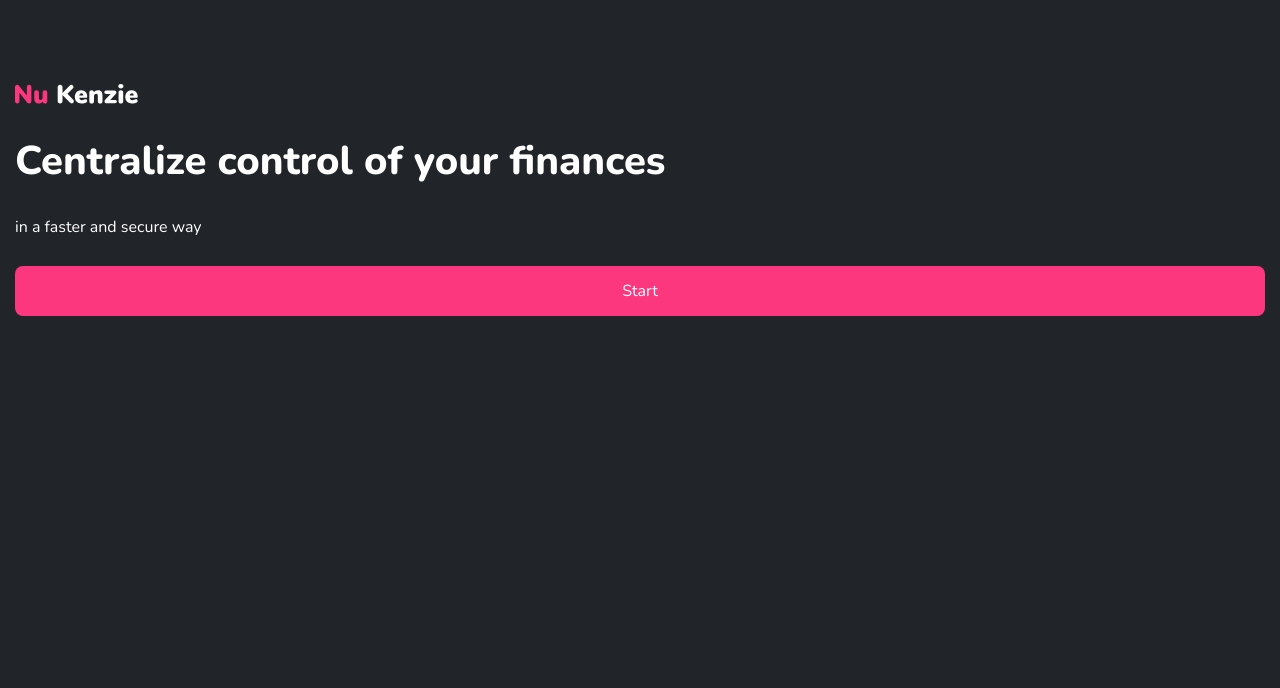
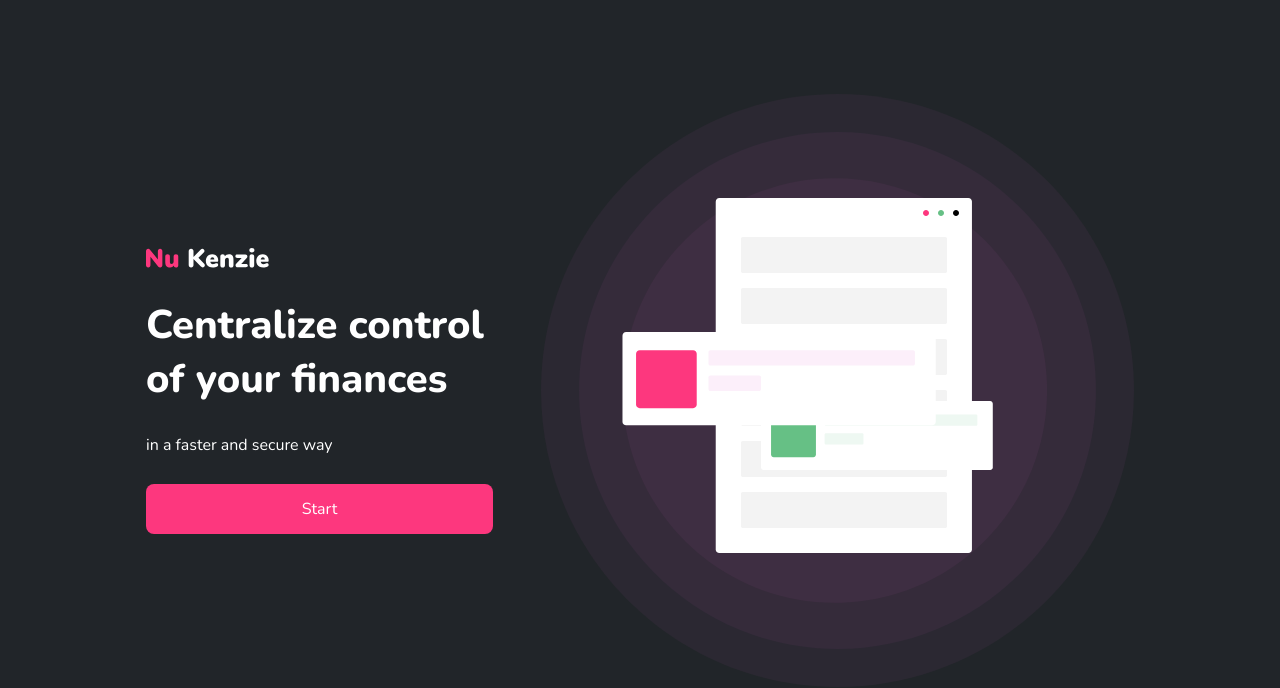
Before and after one commit to hboppe/nu_kenzie, a React (Vite) app: page / in a window 1280 px wide. Shown: the top 688 px of the page. Built offline with nearby package versions, Linux system fonts and the light colour scheme.

Commit message:
style: add media queries to landing page

```diff
--- a/src/components/LandingPage/index.jsx
+++ b/src/components/LandingPage/index.jsx
@@ -3,18 +3,19 @@ import logo from '../../assets/logo.svg';
 
 function LandingPage() {
     return (
+
+        <div className={styles.landingPage}>
             <div className={styles.landingPageContainer}>
                 <div className={styles.topContainer}>
                     <img src={logo} alt="Nu Kenzie logo" />
-
                     <h1>Centralize control of your finances</h1>
-
                     <p>in a faster and secure way</p>
 
                     <button type='button'>Start</button>
                 </div>
                 <div className={styles.bottomContainer}>
 
+                </div>
             </div>
         </div>
 
--- a/src/components/LandingPage/style.module.css
+++ b/src/components/LandingPage/style.module.css
@@ -19,7 +19,7 @@
 
 }
 
-.landingPageContainer {
+.landingPage {
     height: 100vh;
     background-color: var(--color-grey-4);
     padding: 5.25rem 0.9375rem 0;
@@ -27,11 +27,17 @@
 
 }
 
+.landingPageContainer {
+    height: 80vh;
+}
+
 .topContainer {
     color: var(--color-grey-0);
     display: flex;
     flex-direction: column;
     gap: 1.75rem;
+    max-width: 580px;
+    margin: 0 auto;
 
 }
 
@@ -61,19 +67,51 @@
     color: var(--color-grey-0);
     cursor: pointer;
     transition: .5s ease-in-out;
+
 }
 
 .topContainer > button:hover {
     background-color: var(--color-primary-2);
 }
 
-/* .bottomContainer{
+.bottomContainer{
     background-image: url('../../assets/Illustration.svg');
     background-color: transparent;
     background-size: contain;
     background-repeat: no-repeat;
     width: 100%;
-    height: 50%;
+    height: 60%;
+    margin-top: 0.9375rem;
+    background-position: center;
 
+}
 
-}  */
+@media  (min-width: 768px){
+
+    .landingPage{
+        padding-top: 5.875rem;
+    }
+
+    .landingPageContainer {
+        display: flex;
+        justify-content: center;
+        height: 593px;
+        align-items: center;
+        max-width: 988px;
+        margin: 0 auto;
+        gap: 3rem;
+    }
+
+    .topContainer {
+        min-width: 347px;
+        width: 347px;
+        height: fit-content;
+        margin: 0;
+
+    }
+
+    .bottomContainer {
+        margin-top: 0px;
+        height: 100%;
+    }
+}
```
Lines whose indentation alone changed are shown as unchanged.
